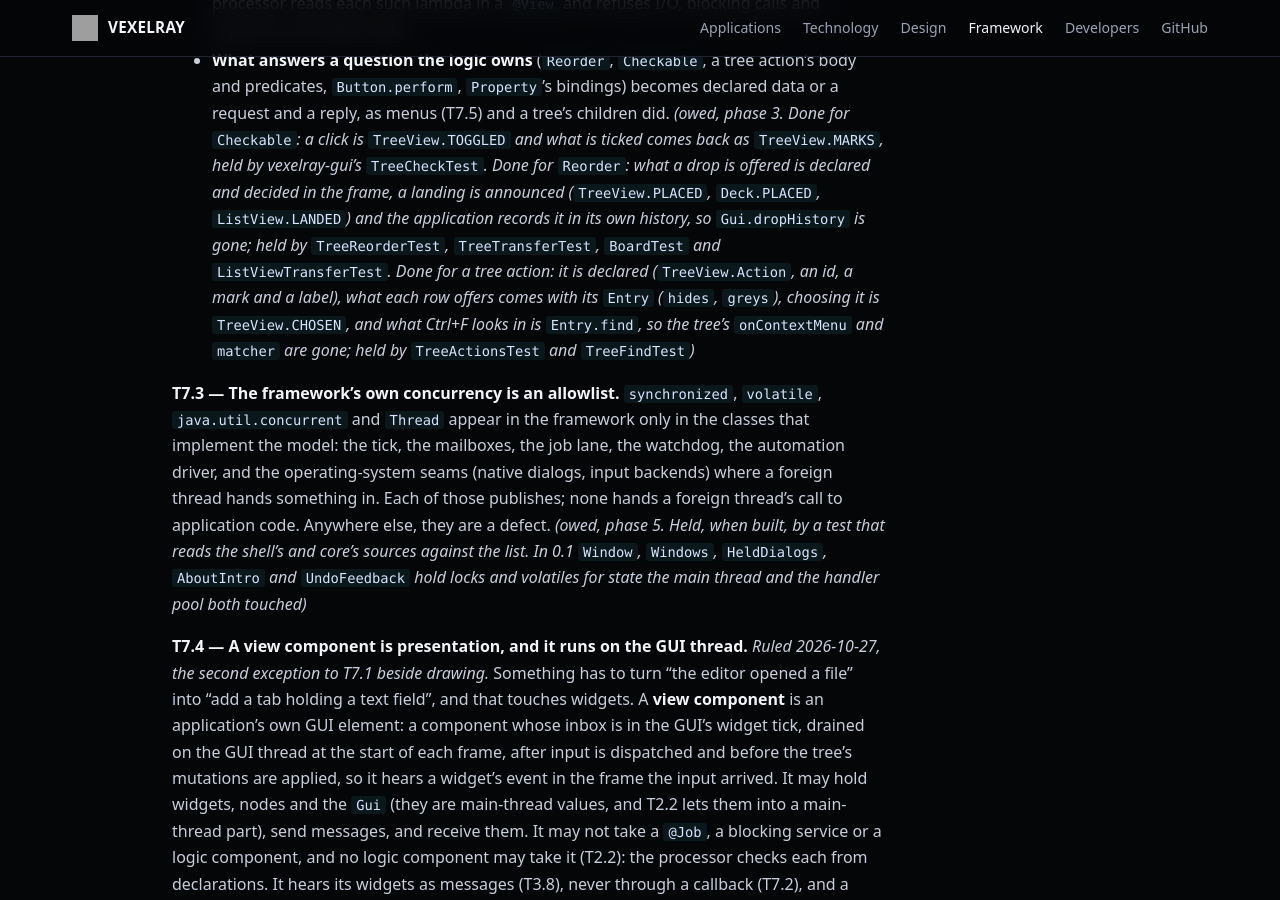
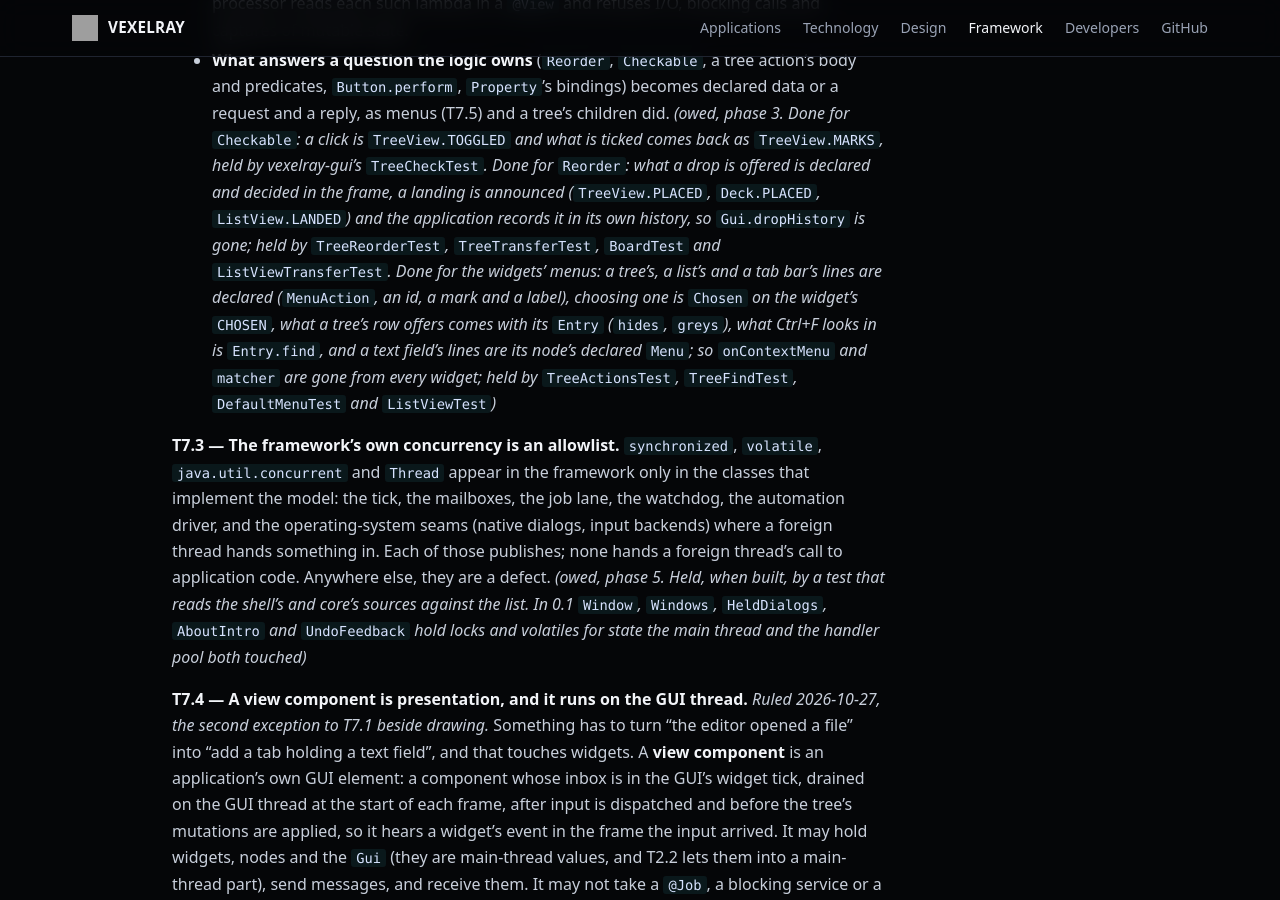
Before and after one commit to sibarum/vexelray-framework, a Jekyll site: the page built from docs/threading.md, in a window 1280 px wide and 900 px high, scrolled down 12838 px. Built offline with Jekyll 4.4.1, drawn with Linux system fonts in a browser that asks for light colours; our own code applies the rules of GitHub Pages for plain Markdown files.

Commit message:
threading.md: T7.2 done for every widget's menu
Co-Authored-By: Claude Opus 5.5 <noreply@anthropic.com>

```diff
--- a/docs/threading.md
+++ b/docs/threading.md
@@ -411,10 +411,11 @@ is code handed to the GUI that the GUI keeps and runs on its own thread, in the
   comes back as `TreeView.MARKS`, held by vexelray-gui's `TreeCheckTest`. Done for `Reorder`: what a drop is offered
   is declared and decided in the frame, a landing is announced (`TreeView.PLACED`, `Deck.PLACED`,
   `ListView.LANDED`) and the application records it in its own history, so `Gui.dropHistory` is gone; held by
-  `TreeReorderTest`, `TreeTransferTest`, `BoardTest` and `ListViewTransferTest`. Done for a tree action: it is declared
-  (`TreeView.Action`, an id, a mark and a label), what each row offers comes with its `Entry` (`hides`, `greys`), choosing
-  it is `TreeView.CHOSEN`, and what Ctrl+F looks in is `Entry.find`, so the tree's `onContextMenu` and `matcher` are
-  gone; held by `TreeActionsTest` and `TreeFindTest`)*
+  `TreeReorderTest`, `TreeTransferTest`, `BoardTest` and `ListViewTransferTest`. Done for the widgets' menus: a
+  tree's, a list's and a tab bar's lines are declared (`MenuAction`, an id, a mark and a label), choosing one is
+  `Chosen` on the widget's `CHOSEN`, what a tree's row offers comes with its `Entry` (`hides`, `greys`), what Ctrl+F
+  looks in is `Entry.find`, and a text field's lines are its node's declared `Menu`; so `onContextMenu` and `matcher`
+  are gone from every widget; held by `TreeActionsTest`, `TreeFindTest`, `DefaultMenuTest` and `ListViewTest`)*
 
 **T7.3 — The framework's own concurrency is an allowlist.** `synchronized`, `volatile`, `java.util.concurrent` and
 `Thread` appear in the framework only in the classes that implement the model: the tick, the mailboxes, the job
```
